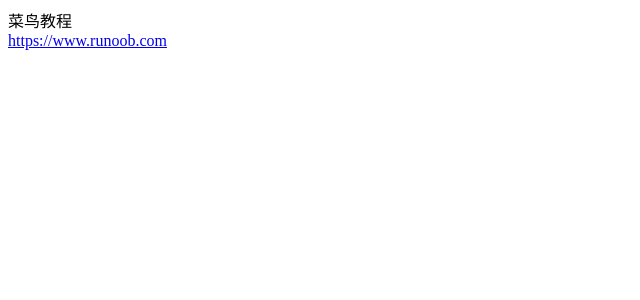
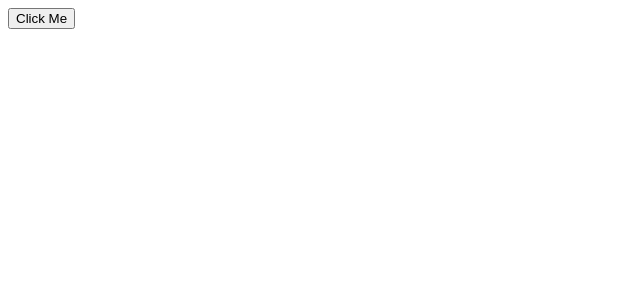
Before and after one commit to keeperLee/cainiao-react, a React (Create React App) app: page / in a window 1280 px wide. Shown: the top 300 px of the page, without its empty margins (0-640 px from the left). Built offline with nearby package versions, Linux system fonts and the light colour scheme.

Commit message:
事件处理

```diff
--- /dev/null
+++ b/src/LoggingButton.js
@@ -0,0 +1,19 @@
+import React from "react";
+class LoggingButton extends React.Component {
+    //undefined
+    // handleClick(){
+    //     console.log('this is ',this)
+    // }
+
+    handleClick = ()=>{
+        console.log('this is ',this)
+    }
+    render() {
+        return (
+            <button onClick={this.handleClick}>
+                Click Me
+            </button>
+        )
+    }
+}
+export default LoggingButton;
--- a/src/WebSite.js
+++ b/src/WebSite.js
@@ -3,8 +3,8 @@
 // import Link from "./Link";
 class WebSite extends React.Component{
 
-  constructor(props) {
-    super(props);
+  constructor() {
+    super();
     this.state = {
       name: "菜鸟教程",
       site: "https://www.runoob.com"
--- a/src/index.js
+++ b/src/index.js
@@ -3,9 +3,10 @@
 // import App from './App';
 // import Clock from './Clock'
 // import Clockf from './Clockf'
-import WebSite from "./WebSite";
+import LoggingButton from "./LoggingButton";
+// import WebSite from "./WebSite";
 ReactDOM.render(
-    <WebSite/>,
+    <LoggingButton/>,
   document.getElementById('root')
 );
 
```
